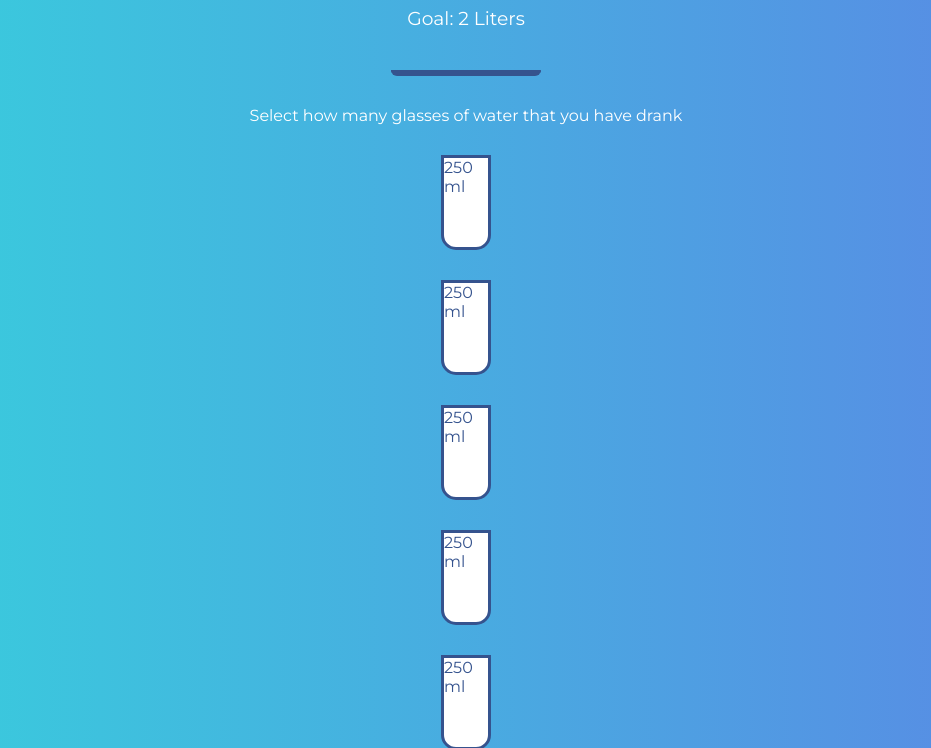
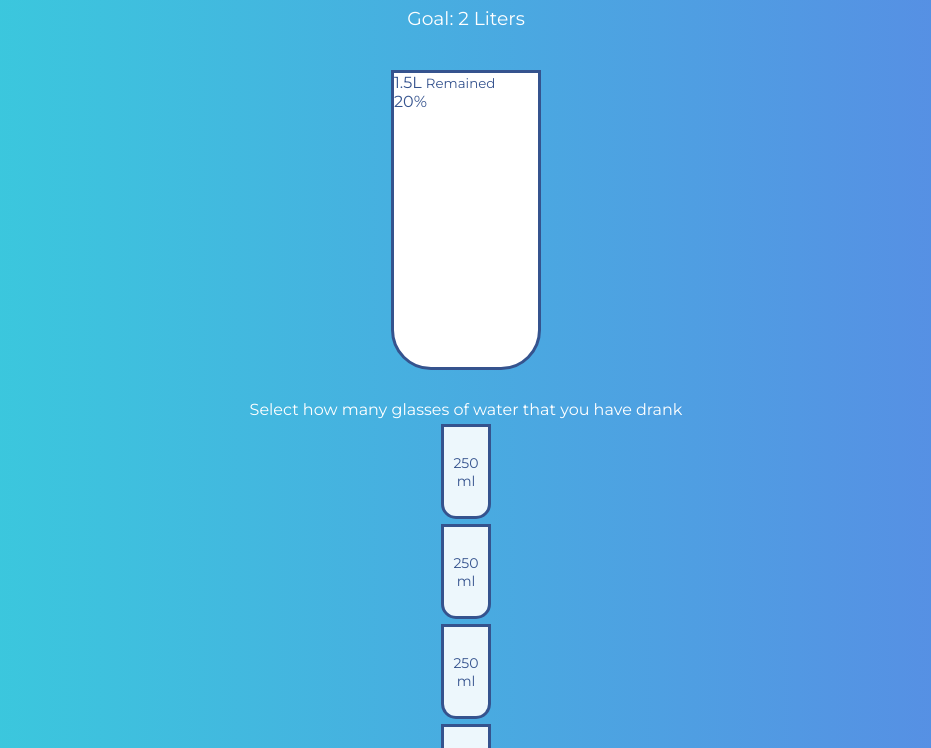
Before and after one commit to BoraKlara/Drink-water, a plain HTML site: page index.html in a window 1280 px wide. Shown: the part 52-800 px from the top of the page, without its empty margins (174-1105 px from the left). Drawn offline with Linux system fonts and the light colour scheme.

Commit message:
add style small cup

```diff
--- a/style.css
+++ b/style.css
@@ -22,9 +22,8 @@ body {
   color: #fff;
   display: flex;
   flex-direction: column;
+  align-items: center;
 
-  align-items: center;
-  height: 100vh;
   margin-bottom: 40px;
 }
 
@@ -41,17 +40,25 @@ h3 {
   background-color: #fff;
   border: 3px solid var(--border-color);
   color: var(--border-color);
+  height: 300px;
+  width: 150px;
   border-radius: 0 0 40px 40px;
-  height: 330px;
-  width: 150px;
   margin: 30px 0;
   display: flex;
   flex-direction: column;
-  overflow: hidden;
+  /* overflow: hidden; */
 }
 
 .cup.cup-small {
   width: 50px;
   height: 95px;
   border-radius: 0 0 15px 15px;
+  background-color: rgba(255, 255, 255, 0.9);
+  cursor: pointer;
+  font-size: 14px;
+  align-items: center;
+  justify-content: center;
+  text-align: center;
+  margin: 5px;
+  transition: 0.3s ease;
 }
```
